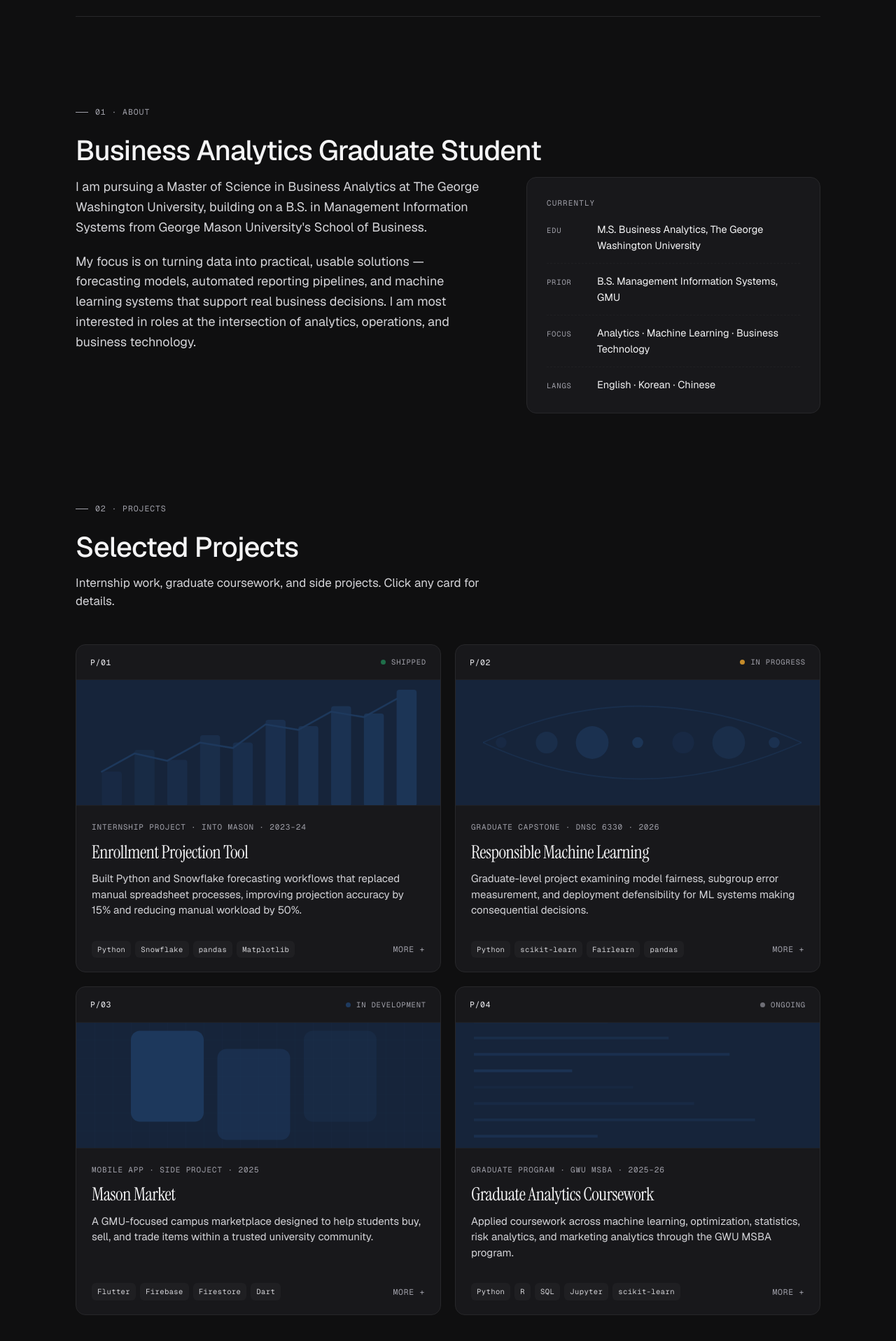
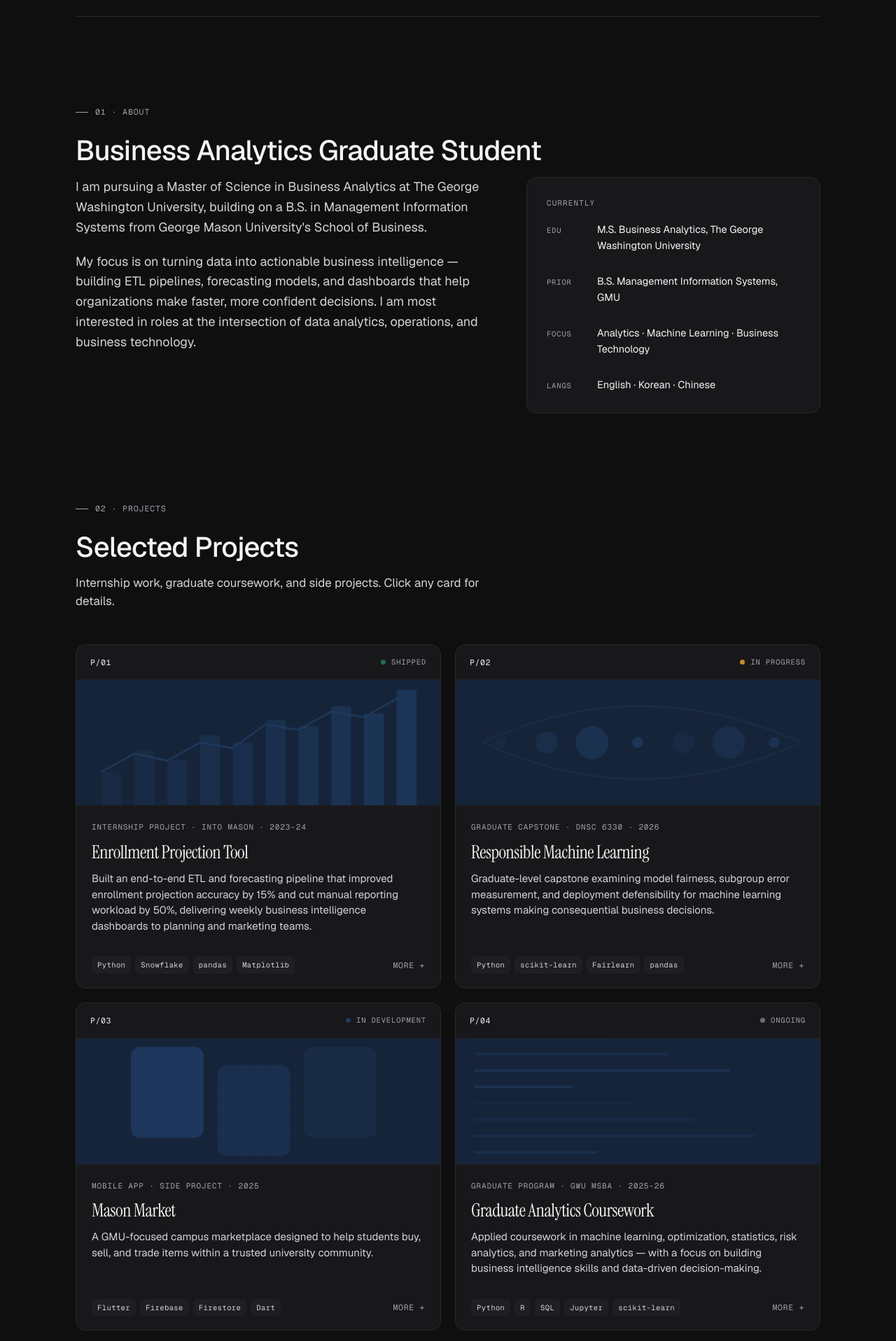
Before and after one commit to wjdgkfla/portfolio, a Next.js app: page / in a window 1280 px wide. Shown: the part 880-2797 px from the top of the page at 70% size. Built offline with nearby package versions, Linux system fonts and the light colour scheme.

Commit message:
rewrite bullets with XYZ formula and add BI/ETL/KPI/dashboard keywords

```diff
--- a/data/portfolio.js
+++ b/data/portfolio.js
@@ -12,14 +12,14 @@ const PORTFOLIO = {
 
   about: [
     "I am pursuing a Master of Science in Business Analytics at The George Washington University, building on a B.S. in Management Information Systems from George Mason University's School of Business.",
-    "My focus is on turning data into practical, usable solutions — forecasting models, automated reporting pipelines, and machine learning systems that support real business decisions. I am most interested in roles at the intersection of analytics, operations, and business technology.",
+    "My focus is on turning data into actionable business intelligence — building ETL pipelines, forecasting models, and dashboards that help organizations make faster, more confident decisions. I am most interested in roles at the intersection of data analytics, operations, and business technology.",
   ],
 
   stats: [
     { k: "15%", v: "Forecast accuracy improvement" },
     { k: "50%", v: "Manual workload reduction" },
     { k: "~6.5M", v: "Customer records maintained" },
-    { k: "5,000+", v: "Ads processed per batch" },
+    { k: "30%", v: "Review process time reduction" },
   ],
 
   projects: [
@@ -28,8 +28,8 @@ const PORTFOLIO = {
       name: "Enrollment Projection Tool",
       year: "2023–24",
       kind: "Internship Project · INTO Mason",
-      blurb: "Built Python and Snowflake forecasting workflows that replaced manual spreadsheet processes, improving projection accuracy by 15% and reducing manual workload by 50%.",
-      details: "Designed an end-to-end data pipeline: pulled enrollment data from Snowflake, cleaned and normalized student cohorts, ran forecasting models, and generated recurring reports for planning and stakeholder review. Presented weekly insights to marketing and cross-functional teams.",
+      blurb: "Built an end-to-end ETL and forecasting pipeline that improved enrollment projection accuracy by 15% and cut manual reporting workload by 50%, delivering weekly business intelligence dashboards to planning and marketing teams.",
+      details: "Designed the full data pipeline: extracted enrollment data from Snowflake, cleaned and normalized student cohorts, ran forecasting models, and automated recurring KPI reports and trend dashboards using pandas and Matplotlib. Presented weekly data visualizations to cross-functional stakeholders to support enrollment planning decisions.",
       stack: ["Python", "Snowflake", "pandas", "Matplotlib"],
       role: "Intern — solo build",
       status: "Shipped",
@@ -39,8 +39,8 @@ const PORTFOLIO = {
       name: "Responsible Machine Learning",
       year: "2026",
       kind: "Graduate Capstone · DNSC 6330",
-      blurb: "Graduate-level project examining model fairness, subgroup error measurement, and deployment defensibility for ML systems making consequential decisions.",
-      details: "Applied fairness auditing techniques including subgroup error analysis, calibration assessment, and residual risk evaluation. Developed a structured framework for how models should be documented, tested, and reviewed before production deployment.",
+      blurb: "Graduate-level capstone examining model fairness, subgroup error measurement, and deployment defensibility for machine learning systems making consequential business decisions.",
+      details: "Applied fairness auditing and model evaluation techniques including subgroup error analysis, calibration assessment, and residual risk evaluation. Developed a structured business intelligence framework for how models should be documented, tested, and reviewed before production deployment — with an emphasis on explainability and responsible AI governance.",
       stack: ["Python", "scikit-learn", "Fairlearn", "pandas"],
       role: "Graduate capstone",
       status: "In progress",
@@ -61,8 +61,8 @@ const PORTFOLIO = {
       name: "Graduate Analytics Coursework",
       year: "2025–26",
       kind: "Graduate Program · GWU MSBA",
-      blurb: "Applied coursework across machine learning, optimization, statistics, risk analytics, and marketing analytics through the GWU MSBA program.",
-      details: "Projects covering supervised and unsupervised learning, mathematical optimization, statistical inference, stochastic modeling, decision and risk analysis, and AI applications in marketing. Selected work available on GitHub.",
+      blurb: "Applied coursework in machine learning, optimization, statistics, risk analytics, and marketing analytics — with a focus on building business intelligence skills and data-driven decision-making.",
+      details: "Projects covering supervised and unsupervised learning, mathematical optimization, statistical inference, stochastic modeling, decision and risk analysis, and AI applications in marketing. Selected work and dashboards available on GitHub.",
       stack: ["Python", "R", "SQL", "Jupyter", "scikit-learn"],
       role: "Graduate coursework",
       github: "https://github.com/wjdgkfla",
@@ -77,10 +77,10 @@ const PORTFOLIO = {
       where: "Fairfax, VA · Remote",
       when: "Nov 2024 — Aug 2025",
       bullets: [
-        "Reviewed and refined 120+ queries and keywords daily to ensure alignment with client policies, industry standards, and best practices.",
-        "Oversaw data imports and exports of 5,000+ ads per batch, maintaining accuracy, security, and regulatory compliance.",
-        "Collaborated with analysts, QA, and operations teams to redesign the content tagging process, reducing review time by 30%.",
-        "Curated and rated bilingual Korean–English digital content with 90%+ accuracy, supporting ad network efficiency.",
+        "Reduced content review cycle time by 30% as measured by processing speed improvements by collaborating with analysts, QA, and operations teams to redesign the content tagging workflow and data pipeline.",
+        "Maintained data integrity across 5,000+ ad records per batch as measured by zero compliance flags by overseeing structured data imports and exports aligned with client policies and regulatory requirements.",
+        "Achieved 90%+ content accuracy as measured by client quality ratings by reviewing and refining 120+ queries and keywords daily against industry standards and best practices.",
+        "Supported ad network efficiency and KPI targets by curating and rating bilingual Korean–English digital content with 90%+ accuracy across high-volume review cycles.",
       ],
     },
     {
@@ -89,10 +89,10 @@ const PORTFOLIO = {
       where: "Fairfax, VA",
       when: "Aug 2023 — Aug 2024",
       bullets: [
-        "Developed Python-based enrollment forecasting workflows to collect, clean, and analyze student enrollment data, improving projection accuracy by 15%.",
-        "Automated recurring data preparation and reporting processes, reducing manual workload by 50%.",
-        "Built data visualizations and trend reports using pandas and Matplotlib to support enrollment planning and stakeholder decision-making.",
-        "Presented weekly enrollment insights to marketing and cross-functional teams to support Korean student recruitment outreach.",
+        "Improved enrollment forecast accuracy by 15% as measured by reduction in projection error by building Python-based ETL workflows that extracted, cleaned, and normalized student enrollment data from Snowflake.",
+        "Reduced manual reporting workload by 50% as measured by weekly time savings by automating recurring data preparation and generating business intelligence dashboards using pandas and Matplotlib.",
+        "Delivered actionable KPI reports and trend dashboards to marketing and cross-functional teams by building data visualizations that surfaced enrollment patterns and supported targeted outreach planning.",
+        "Enabled data-driven enrollment strategy for Korean student recruitment by presenting weekly business intelligence insights to planning and marketing stakeholders.",
       ],
     },
     {
@@ -101,10 +101,10 @@ const PORTFOLIO = {
       where: "Newcastle, DE · Remote",
       when: "Jun 2023 — Aug 2023",
       bullets: [
-        "Maintained reporting accuracy across approximately 6.5 million customer records and monitored controls for faulty reporting trends.",
-        "Used SQL to identify illogical FCRA reporting scenarios and maintained an exceptions database.",
-        "Reconciled account data reported to four national credit bureaus — Equifax, TransUnion, Experian, and Innovis — on a daily basis.",
-        "Supported a 90%+ data accuracy standard, evidenced by low reject and dispute rates.",
+        "Maintained 90%+ data accuracy across approximately 6.5 million customer records as measured by industry-leading low reject and dispute rates by monitoring reporting controls and flagging faulty data trends.",
+        "Reduced reporting exceptions as measured by exception database growth rate by using SQL to identify and document illogical FCRA reporting scenarios across four national credit bureaus.",
+        "Ensured daily data accuracy and KPI compliance by reconciling account-level information reported to Equifax, TransUnion, Experian, and Innovis.",
+        "Supported credit reporting integrity and regulatory compliance by collecting and analyzing all customer data submitted to credit bureaus on a daily basis.",
       ],
     },
     {
@@ -113,9 +113,8 @@ const PORTFOLIO = {
       where: "Fairfax, VA",
       when: "Jan 2022 — Aug 2023",
       bullets: [
-        "Supported 20+ students and faculty per shift via phone, live chat, and walk-in with a 90%+ resolution rate.",
-        "Created and resolved 40+ support tickets per shift through Team Dynamics.",
-        "Consistently met and exceeded the 95% customer interaction satisfaction target.",
+        "Exceeded the 95% customer satisfaction KPI as measured by interaction ratings by resolving 20+ student and faculty support requests per shift via phone, live chat, and walk-in.",
+        "Maintained a 90%+ first-contact resolution rate as measured by ticket closure data by creating and resolving 40+ support tickets per shift through Team Dynamics.",
       ],
     },
   ],
@@ -152,7 +151,7 @@ const PORTFOLIO = {
     },
     {
       group: "Business & Operations",
-      items: ["Reporting", "Process improvement", "Stakeholder communication", "Digital marketing analytics", "AI in marketing"],
+      items: ["Business intelligence", "ETL pipelines", "KPI reporting", "Dashboard development", "Data visualization", "Process improvement", "Stakeholder communication", "Digital marketing analytics"],
     },
   ],
 };
```
